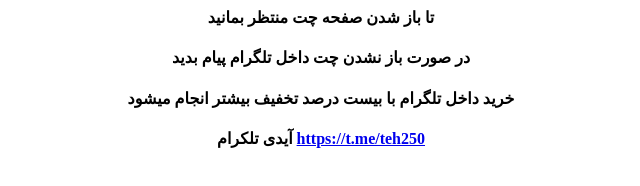
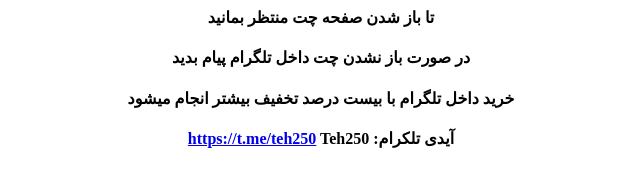
Before and after one commit to v1403/chat, a plain HTML site: page index.html in a window 1280 px wide. Shown: the whole page, without its empty margins (319-959 px from the left). Drawn offline with nearby package versions, Linux system fonts and the light colour scheme.

Commit message:
Update index.html

```diff
--- a/index.html
+++ b/index.html
@@ -17,7 +17,7 @@ $crisp.push(["set", "session:event", ["onload-eventfire"]]);
 						<h4 class="title" style="text-align: center;">تا باز شدن صفحه چت منتظر بمانید</h4>
 						<h4 class="title" style="text-align: center;">در صورت باز نشدن چت داخل تلگرام پیام بدید </h4>
 						<h4 class="title" style="text-align: center;">خرید داخل تلگرام با بیست درصد تخفیف بیشتر انجام میشود</h4>
-						<h4 class="title" style="text-align: center;">آیدی تلکرام <a class="nav-link" href="tg://resolve?domain=teh250" style="">https://t.me/teh250</a> </h4>
+						<h4 class="title" style="text-align: center;"><a class="nav-link" href="tg://resolve?domain=teh250" style="">https://t.me/teh250</a> Teh250 :آیدی تلکرام</h4>
 
 
 					</div>
```
